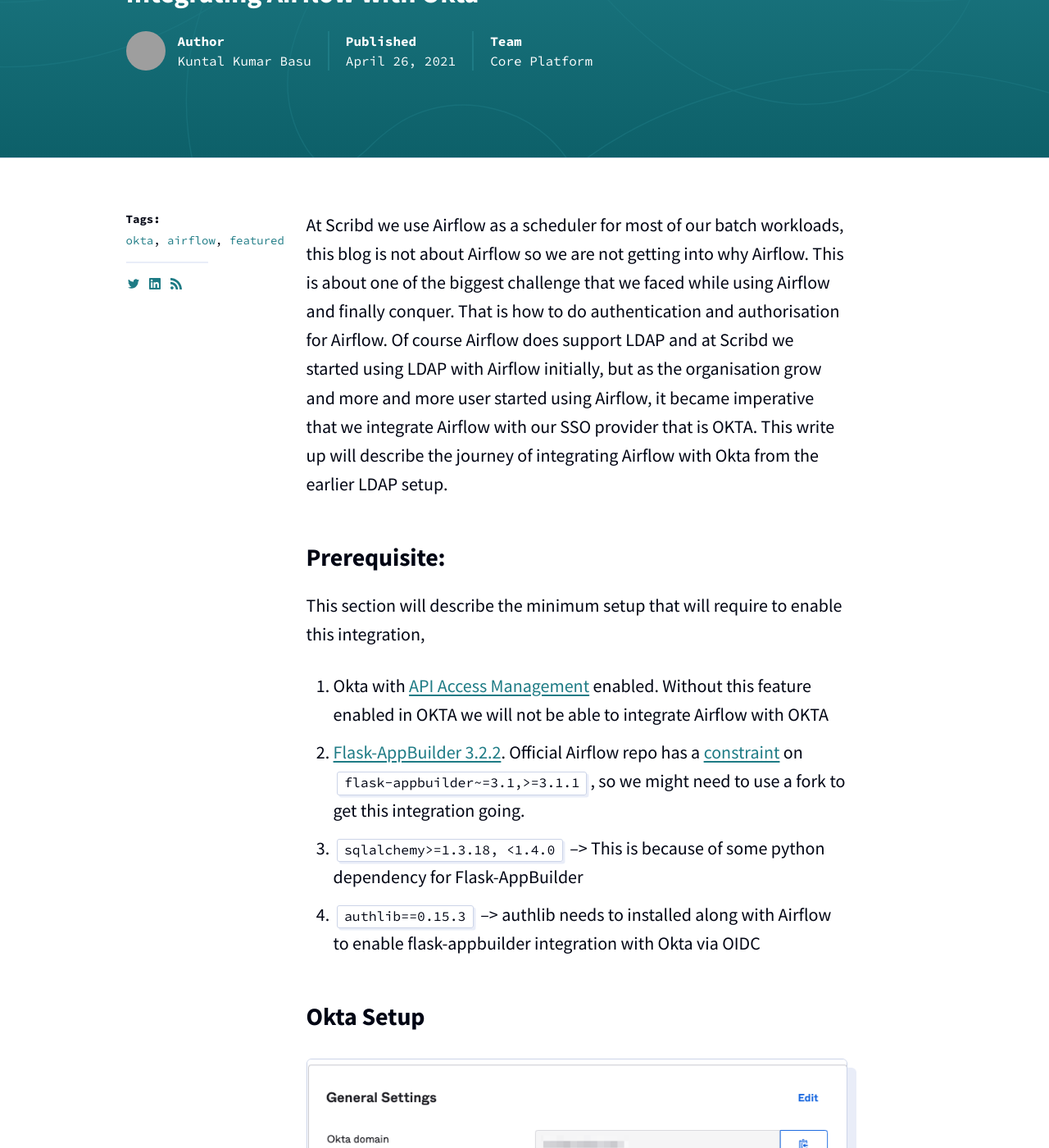
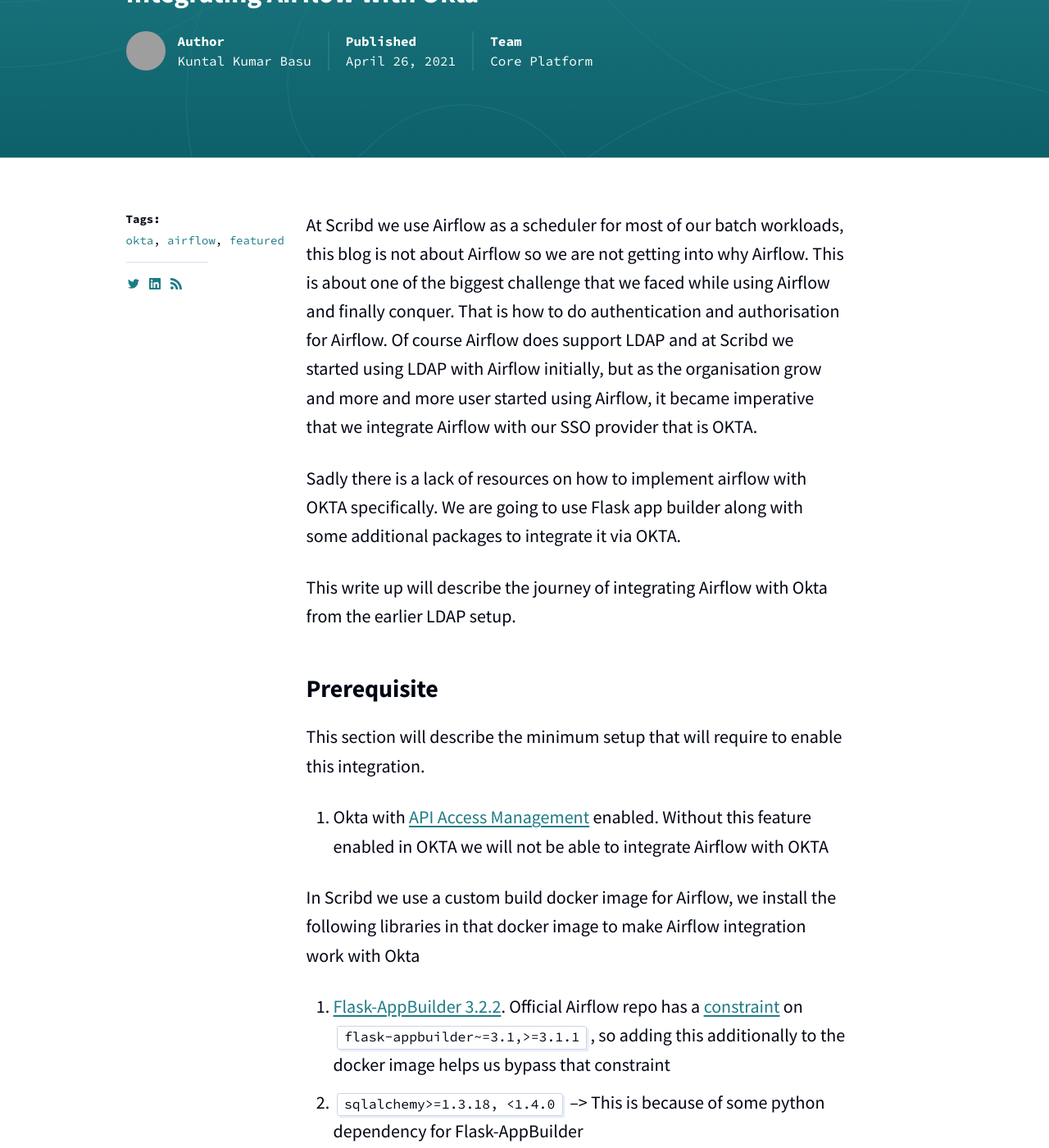
Before and after one commit to scribd/scribd.github.io, a Jekyll site: the page built from _posts/2021-04-26-integrating-airflow-and-okta.md, in a window 1280 px wide and 1400 px high, scrolled down 211 px. Shown: the whole window at 82% size. Built offline with Jekyll 4.4.1, drawn with Linux system fonts in a browser that asks for light colours; some of the changed text lies outside the part shown; grey boxes are pictures that could not be loaded.

Commit message:
incorporating review comments

````diff
--- a/_posts/2021-04-26-integrating-airflow-and-okta.md
+++ b/_posts/2021-04-26-integrating-airflow-and-okta.md
@@ -10,18 +10,23 @@
 ---
 
 
-At Scribd we use Airflow as a scheduler for most of our batch workloads, this blog is not about Airflow so we are not getting into why Airflow. This is about one of the biggest challenge that we faced while using Airflow and finally conquer. That is how to do authentication and authorisation for Airflow. Of course Airflow does support LDAP and at Scribd we started using LDAP with Airflow initially, but as the organisation grow and more and more user started using Airflow, it became imperative that we integrate Airflow with our SSO provider that is OKTA. This write up will describe the journey of integrating Airflow with Okta from the earlier LDAP setup.
+At Scribd we use Airflow as a scheduler for most of our batch workloads, this blog is not about Airflow so we are not getting into why Airflow. This is about one of the biggest challenge that we faced while using Airflow and finally conquer. That is how to do authentication and authorisation for Airflow. Of course Airflow does support LDAP and at Scribd we started using LDAP with Airflow initially, but as the organisation grow and more and more user started using Airflow, it became imperative that we integrate Airflow with our SSO provider that is OKTA.
+
+Sadly there is a lack of resources on how to implement airflow with OKTA specifically. We are going to use Flask app builder along with some additional packages to integrate it via OKTA.
+
+This write up will describe the journey of integrating Airflow with Okta from the earlier LDAP setup.
 
 
-## Prerequisite:
-This section will describe the minimum setup that will require to enable this integration,
+## Prerequisite
+This section will describe the minimum setup that will require to enable this integration.
 1. Okta with [API Access Management](https://developer.okta.com/docs/concepts/api-access-management/) enabled. Without this feature enabled in OKTA we will not be able to integrate Airflow with OKTA
+
+In Scribd we use a custom build docker image for Airflow, we install the following libraries in that docker image to make Airflow integration work with Okta
 1. [Flask-AppBuilder
    3.2.2](https://github.com/dpgaspar/Flask-AppBuilder/tree/v3.2.2). Official
    Airflow repo has a
    [constraint](https://github.com/apache/airflow/blob/master/setup.cfg#L97) on
-   `flask-appbuilder~=3.1,>=3.1.1`, so we might need to use a fork to get this
-   integration going.
+   `flask-appbuilder~=3.1,>=3.1.1`, so adding this additionally to the docker image helps us bypass that constraint
 1. `sqlalchemy>=1.3.18, <1.4.0` --> This is because of some python dependency for Flask-AppBuilder
 1. `authlib==0.15.3` --> authlib needs to installed along with Airflow to enable flask-appbuilder integration with Okta via OIDC
 
@@ -57,7 +62,7 @@
         }
     ]
 
-### Special Steps:
+### Special Steps
 
 
 1. We started with Flask-AppBuilder 3.2.1, however it had a bug that needs to
@@ -82,10 +87,23 @@
      airflow users add-role -r Admin -u okta_00u1046sqzJprt1hZ4x6
     ```
 
-## Known Issue:
+## Known Issue
 
 1. Currently in the audit log, any action triggered on Airflow has Okta user id. Airflow needs to be patched to write out audit log entries with human readable user identifiers instead.
 
+## Final Stage
+
+Once the setup is complete, you will find the similar tiles on your okta dashboard,
+
+![Sample Okta Tiles](/post-images/2021-04-okta-airflow/okta-tiles.png)
+<font size="3"><center><i>Sample Okta Tiles </i></center></font>
+
+Once you select the tiles, it should redirect you to the below page
+
+![Sample Okta Login Page](/post-images/2021-04-okta-airflow/airflow-login.png)
+<font size="3"><center><i>Okta Login Page </i></center></font>
+
+Hope this doc will help you setting it up, This journey was a bit tricky for us but we finally make it happen and we do hope that this doc will help a lot of folks to integrate Airflow with OKTA successfully.
 ---
 
 Within Scribd's Platform Engineering group we have a *lot* more services than
````
Also changed, not shown: post-images/2021-04-okta-airflow/airflow-login.png (added), post-images/2021-04-okta-airflow/okta-tiles.png (added).
